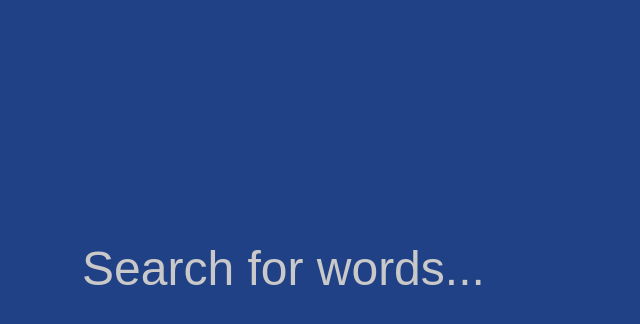
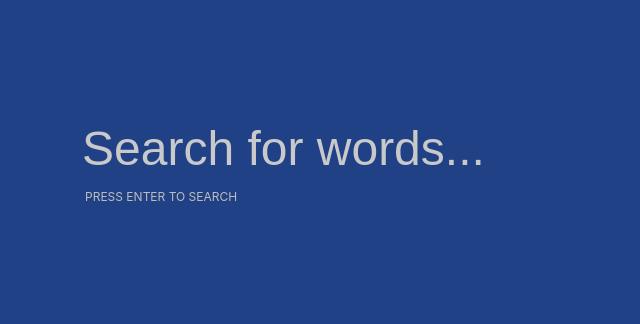
Before and after one commit to luciferreeves/dictionary, an Electron app: page app/index.html in a window 800 px wide. Shown: the whole page, without its empty margins (0-640 px from the left). Drawn offline with Linux system fonts and the light colour scheme.

Commit message:
Improved styling

```diff
--- a/app/css/style.css
+++ b/app/css/style.css
@@ -18,10 +18,8 @@ body {
 }
 
 .search_box {
-    position: absolute;
-    top: 30%;
-    left: 10%;
     width: 80%;
+    margin: 10% auto 0px auto;
 }
 
 .search {
@@ -36,3 +34,10 @@ body {
 .search::placeholder {
     color: #c9c9c9;
 }
+
+.small {
+    font-size: 0.75rem;
+    color: #bdbdbd;
+    text-transform: uppercase;
+    padding-left: 5px;
+}
--- a/app/index.html
+++ b/app/index.html
@@ -11,6 +11,7 @@
         <div class="drag_region"></div>
         <div class="search_box">
             <input type="text" class="search" placeholder="Search for words..." id="searchBox">
+            <p class="small">press enter to search</p>
         </div>
     </div>
     <script src="scripts/search.js"></script>
```
